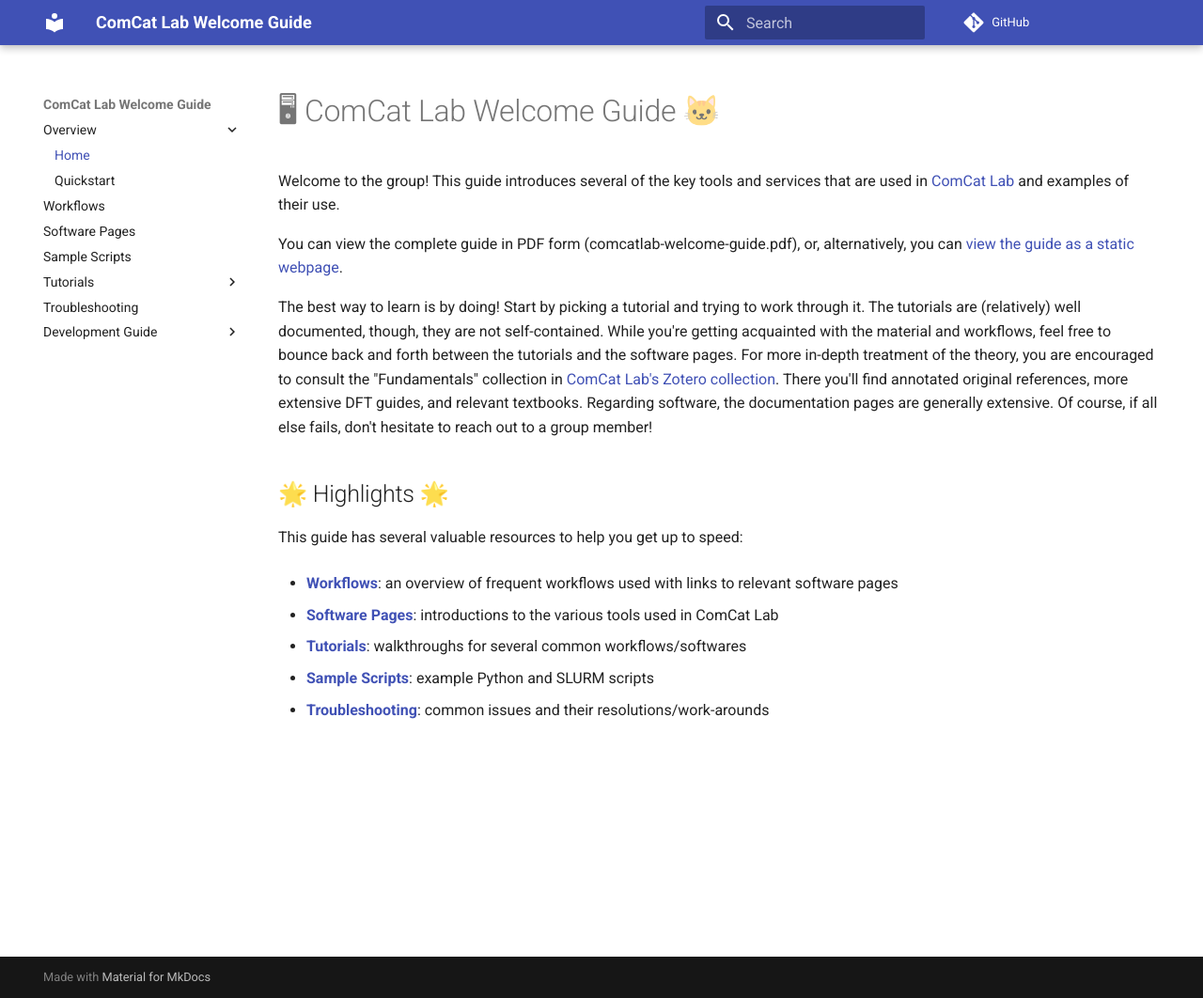
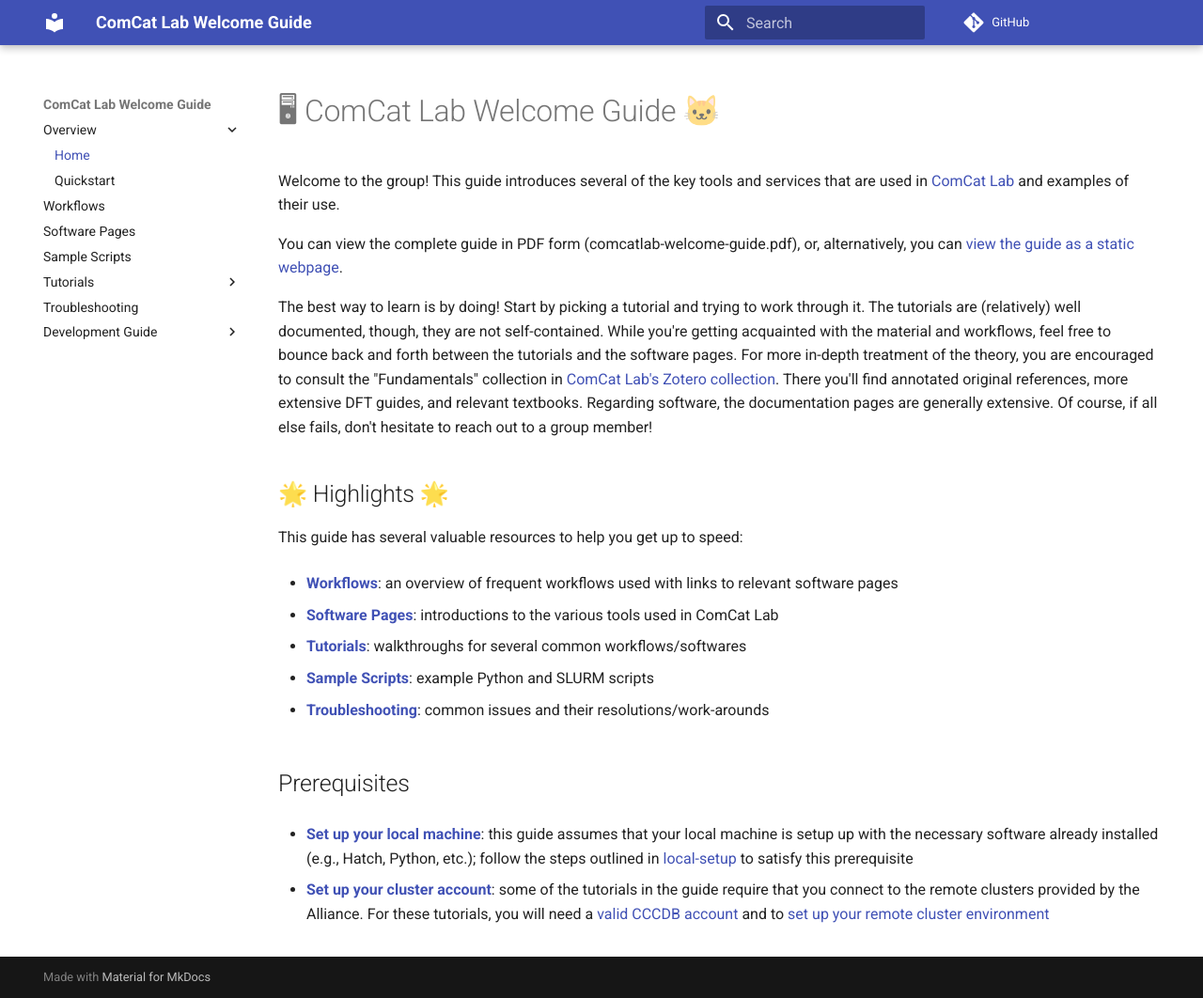
Before and after one commit to ComCatLab/welcome-guide, an MkDocs documentation site: the page built from docs/sources/index.md, in a window 1280 px wide and 1062 px high. Shown: the whole window at 94% size. Built offline with MkDocs 1.6.1 and Material for MkDocs 9.7.7, drawn with Linux system fonts in a browser that asks for light colours; comment, search, counter and statistics services are not loaded.

Commit message:
Add prereqs to readme
Signed-off-by: Ugochukwu Nwosu <ugn@sfu.ca>

```diff
--- a/docs/sources/index.md
+++ b/docs/sources/index.md
@@ -9,7 +9,7 @@
 that are used in [ComCat Lab][comcat-lab] and examples of their use.
 
 You can view the complete guide in PDF form (comcatlab-welcome-guide.pdf), or,
-alternatively, you can [view the guide as a static webpage](dev_guide/docs.md).
+alternatively, you can [view the guide as a static webpage](dev_guide/docs.md#serving-the-webpage).
 
 The best way to learn is by doing! Start by picking a tutorial and trying to work
 through it. The tutorials are (relatively) well documented, though, they are not
@@ -35,5 +35,18 @@
 
 - [**Troubleshooting**](resources/troubleshooting.md): common issues and their resolutions/work-arounds
 
+## Prerequisites
+
+- [**Set up your local machine**][local-setup]: this guide assumes that your local machine
+  is setup up with the necessary software already installed (e.g., Hatch, Python, etc.);
+  follow the steps outlined in [local-setup][local-setup] to satisfy this prerequisite
+
+- [**Set up your cluster account**][cluster-setup]: some of the tutorials in the guide
+  require that you connect to the remote clusters provided by the Alliance. For these
+  tutorials, you will need a [valid CCCDB account](docs/sources/tutorials/cccdb.md) and to
+  [set up your remote cluster environment][cluster-setup]
+
 [comcat-lab]: https://www.siahrostamilab.com
 [zotero-collection]: https://www.zotero.org/groups/5526800/comcat_lab/library
+[local-setup]: https://github.com/ComCatLab/local-setup
+[cluster-setup]: https://github.com/ComCatLab/cluster-setup
```
Also changed, not shown: README.md (+19 -9 lines).
